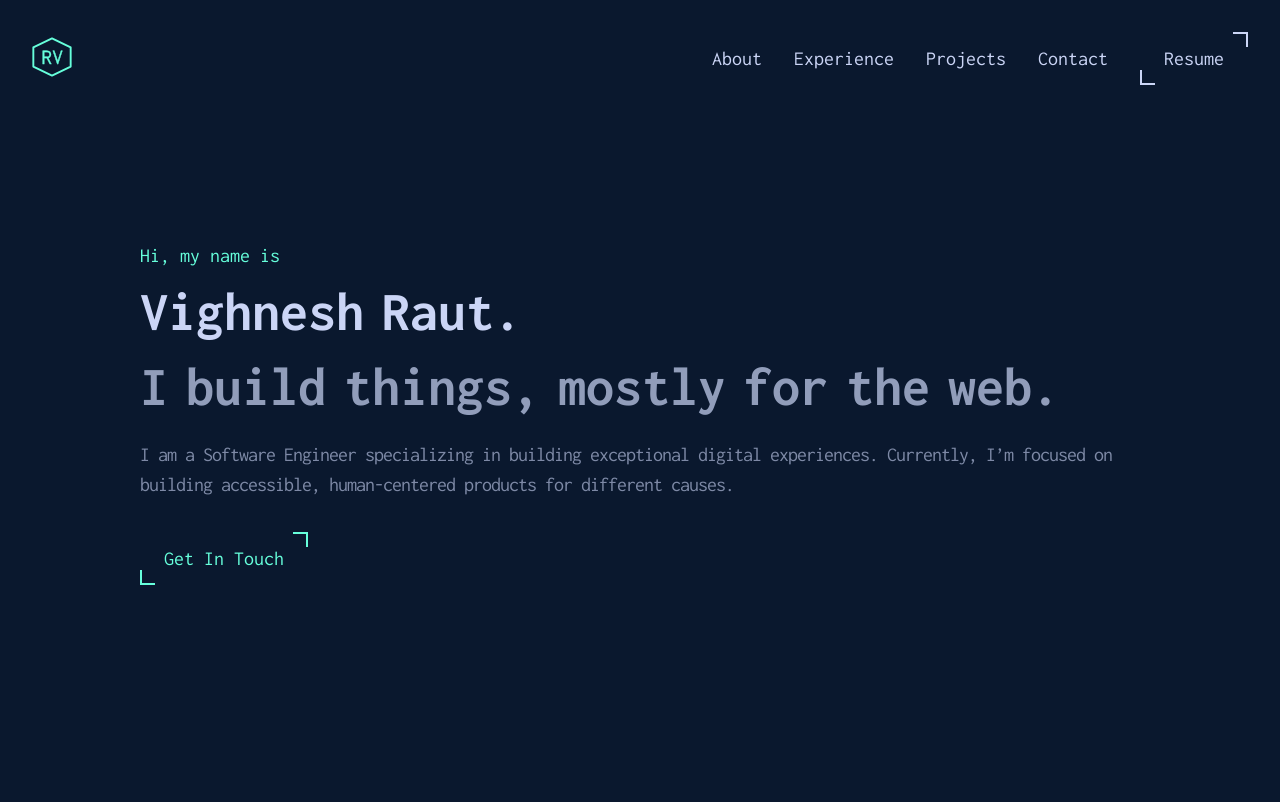
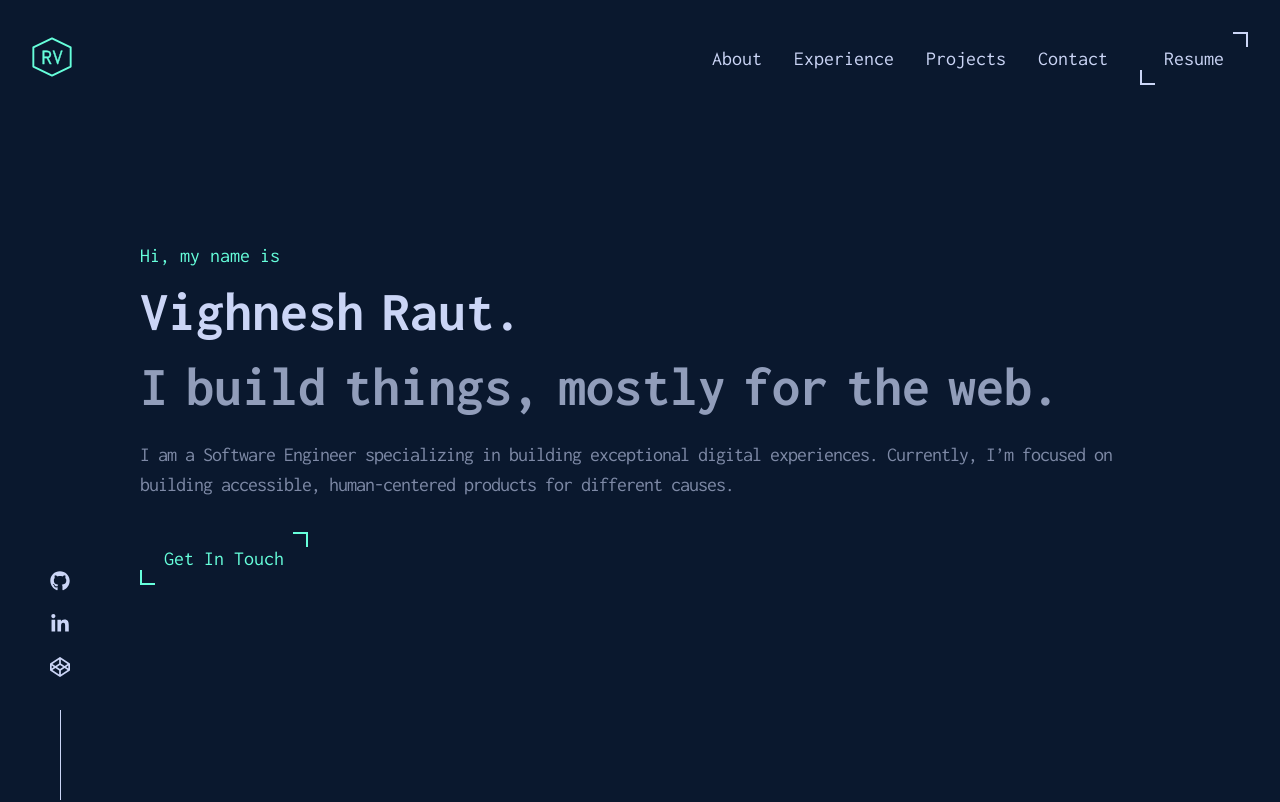
Before and after one commit to vighnesh153/vighnesh153.com_v2, a Next.js app: page / in a window 1280 px wide. Shown: the top 802 px of the page. Built offline with nearby package versions, Linux system fonts and the light colour scheme.

Commit message:
feat: implement social links side banner

```diff
--- /dev/null
+++ b/components/SocialLinksBanner.tsx
@@ -0,0 +1,29 @@
+/**
+ * @author Vighnesh Raut <me@vighnesh153.com>
+ */
+
+import React from 'react';
+
+import Anchor from './Anchor';
+import config from 'config';
+
+const SocialLinksBanner = (): JSX.Element => {
+  return (
+    <ul className="side social-links-banner left">
+      {config.socialLinks.map(({ title, url, icon }) => (
+        <li key={title} className="social-link">
+          <Anchor
+            href={url}
+            openInNewTab
+            aria-label={title}
+            className="focus-dashed-outline"
+          >
+            {icon}
+          </Anchor>
+        </li>
+      ))}
+    </ul>
+  );
+};
+
+export default SocialLinksBanner;
--- a/config/base.tsx
+++ b/config/base.tsx
@@ -23,10 +23,5 @@ export const smallConstants = {
     name: 'Resume',
     url: 'https://bit.ly/vighnesh153-resume',
   },
-  socialLinks: {
-    github: 'https://github.com/vighnesh153',
-    linkedIn: 'https://www.linkedin.com/in/vighnesh153',
-    codepen: 'https://codepen.io/vighnesh153',
-  },
   skills: ['Javascript (ES6+)', 'Typescript', 'React', 'Nodejs'],
 };
--- a/config/config.tsx
+++ b/config/config.tsx
@@ -10,6 +10,7 @@ import experience from './experience';
 import aboutMe from './about_me';
 import { shortSummary, summary } from './summary';
 import { smallConstants } from './base';
+import socialLinks from './social_links';
 
 const config = {
   ...smallConstants,
@@ -17,6 +18,7 @@ const config = {
   summary,
   aboutMe,
   experience,
+  socialLinks,
   projects: {
     featured: featuredProjects,
     otherNoteWorthy: otherNoteworthyProjects,
--- /dev/null
+++ b/config/social_links.tsx
@@ -0,0 +1,27 @@
+/**
+ * @author Vighnesh Raut <me@vighnesh153.com>
+ */
+
+import Octocat from 'icons/Octocat';
+import LinkedIn from 'icons/LinkedIn';
+import Codepen from 'icons/Codepen';
+
+const socialLinks = [
+  {
+    title: 'Github',
+    url: 'https://github.com/vighnesh153',
+    icon: <Octocat />,
+  },
+  {
+    title: 'LinkedIn',
+    url: 'https://www.linkedin.com/in/vighnesh153',
+    icon: <LinkedIn />,
+  },
+  {
+    title: 'Codepen',
+    url: 'https://codepen.io/vighnesh153',
+    icon: <Codepen />,
+  },
+];
+
+export default socialLinks;
--- /dev/null
+++ b/icons/Codepen.tsx
@@ -0,0 +1,28 @@
+/**
+ * @author Vighnesh Raut <me@vighnesh153.com>
+ */
+
+import React from 'react';
+
+interface CodepenProps
+  extends Omit<React.SVGProps<SVGSVGElement>, 'as' | 'ref'> {}
+
+const Codepen = (props: CodepenProps): JSX.Element => {
+  return (
+    <svg
+      aria-hidden="true"
+      focusable="false"
+      role="img"
+      xmlns="http://www.w3.org/2000/svg"
+      viewBox="0 0 512 512"
+      {...props}
+    >
+      <path
+        fill="currentColor"
+        d="M502.285 159.704l-234-156c-7.987-4.915-16.511-4.96-24.571 0l-234 156C3.714 163.703 0 170.847 0 177.989v155.999c0 7.143 3.714 14.286 9.715 18.286l234 156.022c7.987 4.915 16.511 4.96 24.571 0l234-156.022c6-3.999 9.715-11.143 9.715-18.286V177.989c-.001-7.142-3.715-14.286-9.716-18.285zM278 63.131l172.286 114.858-76.857 51.429L278 165.703V63.131zm-44 0v102.572l-95.429 63.715-76.857-51.429L234 63.131zM44 219.132l55.143 36.857L44 292.846v-73.714zm190 229.715L61.714 333.989l76.857-51.429L234 346.275v102.572zm22-140.858l-77.715-52 77.715-52 77.715 52-77.715 52zm22 140.858V346.275l95.429-63.715 76.857 51.429L278 448.847zm190-156.001l-55.143-36.857L468 219.132v73.714z"
+      />
+    </svg>
+  );
+};
+
+export default Codepen;
--- /dev/null
+++ b/icons/LinkedIn.tsx
@@ -0,0 +1,28 @@
+/**
+ * @author Vighnesh Raut <me@vighnesh153.com>
+ */
+
+import React from 'react';
+
+interface LinkedInProps
+  extends Omit<React.SVGProps<SVGSVGElement>, 'as' | 'ref'> {}
+
+const LinkedIn = (props: LinkedInProps): JSX.Element => {
+  return (
+    <svg
+      aria-hidden="true"
+      focusable="false"
+      role="img"
+      xmlns="http://www.w3.org/2000/svg"
+      viewBox="0 0 448 512"
+      {...props}
+    >
+      <path
+        fill="currentColor"
+        d="M100.28 448H7.4V148.9h92.88zM53.79 108.1C24.09 108.1 0 83.5 0 53.8a53.79 53.79 0 0 1 107.58 0c0 29.7-24.1 54.3-53.79 54.3zM447.9 448h-92.68V302.4c0-34.7-.7-79.2-48.29-79.2-48.29 0-55.69 37.7-55.69 76.7V448h-92.78V148.9h89.08v40.8h1.3c12.4-23.5 42.69-48.3 87.88-48.3 94 0 111.28 61.9 111.28 142.3V448z"
+      />
+    </svg>
+  );
+};
+
+export default LinkedIn;
--- a/pages/_app.tsx
+++ b/pages/_app.tsx
@@ -1,4 +1,7 @@
 import type { AppProps } from 'next/app';
+
+// Common styles
+import 'styles/components/SocialLinksBanner.scss';
 
 // Global styles
 import 'styles/globals.scss';
--- a/pages/index.tsx
+++ b/pages/index.tsx
@@ -8,6 +8,7 @@ import Experience from 'components/Experience';
 import Projects from 'components/Projects';
 import ContactMe from 'components/ContactMe';
 import Footer from 'components/Footer';
+import SocialLinksBanner from 'components/SocialLinksBanner';
 
 const Home: NextPage = () => {
   return (
@@ -17,6 +18,7 @@ const Home: NextPage = () => {
       </Head>
 
       <NavBar />
+      <SocialLinksBanner />
 
       <main id="main" className="main">
         <Introduction />
--- /dev/null
+++ b/styles/components/SocialLinksBanner.scss
@@ -0,0 +1,41 @@
+.social-links-banner {
+  display: flex;
+  flex-direction: column;
+
+  list-style: none;
+
+  .social-link {
+    &:last-of-type {
+      margin-bottom: 20px;
+    }
+
+    a {
+      padding: 10px;
+
+      display: inline-block;
+      transition: var(--standard-transition);
+
+      &:hover,
+      &:focus-within {
+        color: hsla(var(--color-secondary));
+        transform: translateY(-3px);
+      }
+
+      svg {
+        width: 20px;
+        height: 20px;
+      }
+    }
+  }
+
+  &:after {
+    content: '';
+    width: 1px;
+    height: 90px;
+    margin: 0 auto;
+
+    display: block;
+
+    background-color: hsla(var(--major-text-color));
+  }
+}
--- a/styles/utilities.scss
+++ b/styles/utilities.scss
@@ -39,6 +39,39 @@ a.inline-link {
   }
 }
 
+.side {
+  width: 40px;
+  position: fixed;
+  bottom: 0;
+
+  z-index: 10;
+  color: hsla(var(--major-text-color), 100%);
+
+  &.left {
+    left: 40px;
+    right: auto;
+  }
+
+  &.right {
+    left: auto;
+    right: 40px;
+  }
+
+  @media (width <= 1080px) {
+    &.left {
+      left: 20px;
+    }
+
+    &.right {
+      right: 20px;
+    }
+  }
+
+  @media (width <= 768px) {
+    display: none;
+  }
+}
+
 .only-below-768 {
   @media (width >= 768px) {
     display: none !important;
```
